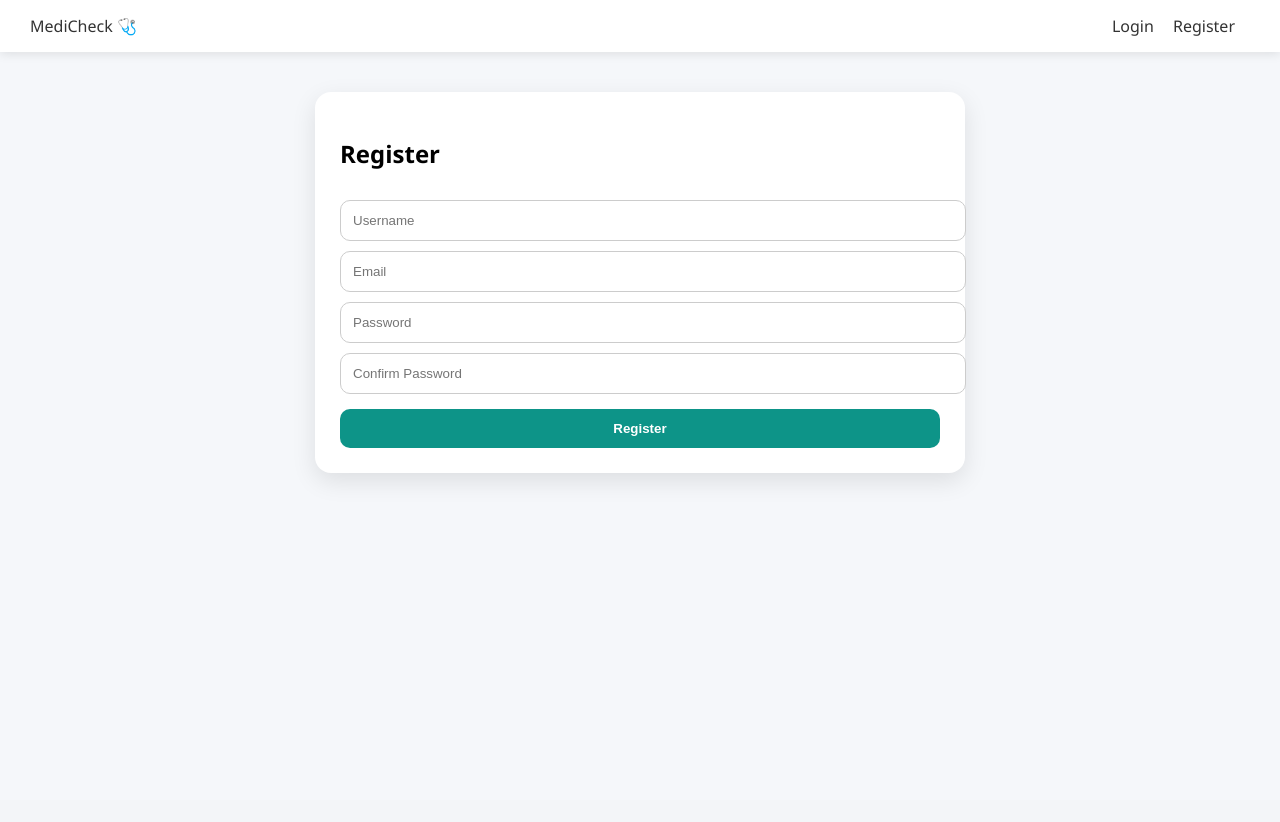
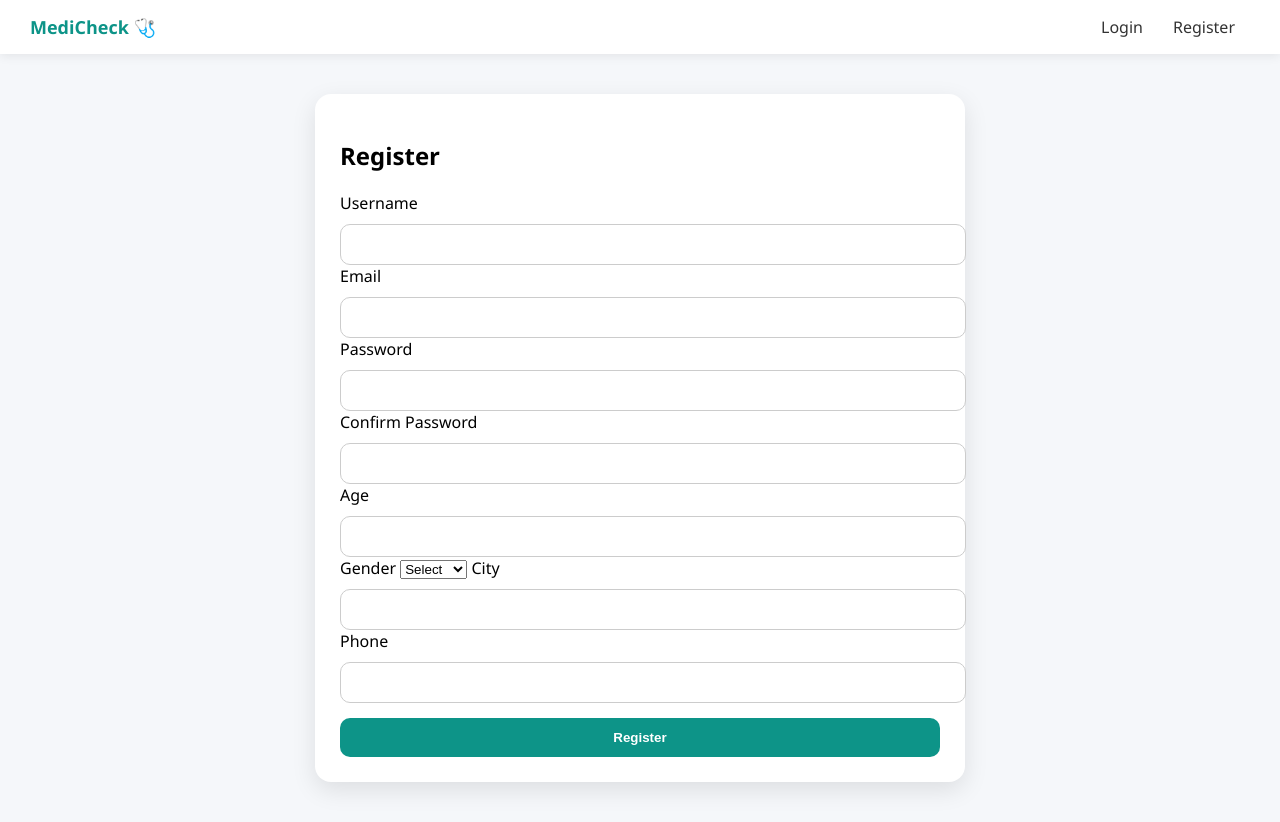
Before and after one commit to anushka9876/symptom-doctor-finder-ai, a Django app: page /accounts/register/ in a window 1280 px wide. Before the commit the page ends 479 px from the top, so only its background shows below. Run offline with Django 5.2, Linux system fonts and the light colour scheme; some libraries are stand-ins or nearby versions.

Commit message:
improved register form, validation, UI updates

```diff
--- a/accounts/forms.py
+++ b/accounts/forms.py
@@ -3,18 +3,50 @@ from django.contrib.auth.forms import UserCreationForm
 from .models import User
 
 class RegisterForm(UserCreationForm):
-    email  = forms.EmailField(required=True)
-    age    = forms.IntegerField(required=False)
+    email = forms.EmailField(required=True)
+
+    age = forms.IntegerField(
+        required=True,
+        error_messages={
+            'required': 'Age is required for better recommendations '
+        }
+    )
+
     gender = forms.ChoiceField(
-    choices=[('','Select'),
-            ('M','Male'),
-            ('F','Female'),
-            ('O','Other')],
-            required=False)
-    city   = forms.CharField(max_length=100, required=False)
-    phone  = forms.CharField(max_length=15,  required=False)
+        choices=[
+            ('', 'Select'),
+            ('M', 'Male'),
+            ('F', 'Female'),
+            ('O', 'Other')
+        ],
+        required=True,
+        error_messages={
+            'required': 'Please select your gender'
+        }
+    )
+
+    city = forms.CharField(
+        max_length=100,
+        required=True,
+        error_messages={
+            'required': 'City helps us find nearby doctors'
+        }
+    )
+
+    phone = forms.CharField(
+        max_length=15,
+        required=False
+    )
 
     class Meta:
-        model  = User
-        fields = ['username', 'email', 'password1', 'password2',
-                  'age', 'gender', 'city', 'phone']
+        model = User
+        fields = [
+            'username',
+            'email',
+            'password1',
+            'password2',
+            'age',
+            'gender',
+            'city',
+            'phone'
+        ]
--- a/symptoms/views.py
+++ b/symptoms/views.py
@@ -4,7 +4,6 @@ from django.http import HttpResponse
 from .models import Symptom, SymptomCheck
 
 # @login_required redirects to /accounts/login/ if not logged in
-@login_required
 def symptom_page(request):
     # Load all 132 symptoms for the checkbox list
     all_symptoms = Symptom.objects.all().order_by('name')
--- a/templates/accounts/register.html
+++ b/templates/accounts/register.html
@@ -3,15 +3,46 @@
 
 <div class="card">
   <h2>Register</h2>
+  {% if form.errors %}
+  <div style="color:red;">
+    {{ form.errors }}
+  </div>
+{% endif %}
 
   <form method="post">
-    {% csrf_token %}
-    <input type="text" name="username" placeholder="Username">
-    <input type="email" name="email" placeholder="Email">
-    <input type="password" name="password1" placeholder="Password">
-    <input type="password" name="password2" placeholder="Confirm Password">
-    <button type="submit">Register</button>
-  </form>
+  {% csrf_token %}
+
+  <label>Username</label>
+  <input type="text" name="username" required>
+
+  <label>Email</label>
+  <input type="email" name="email" required>
+
+  <label>Password</label>
+  <input type="password" name="password1" required>
+
+  <label>Confirm Password</label>
+  <input type="password" name="password2" required>
+
+  <label>Age</label>
+  <input type="number" name="age">
+
+  <label>Gender</label>
+  <select name="gender">
+    <option value="">Select</option>
+    <option value="M">Male</option>
+    <option value="F">Female</option>
+    <option value="O">Other</option>
+  </select>
+
+  <label>City</label>
+  <input type="text" name="city">
+
+  <label>Phone</label>
+  <input type="text" name="phone">
+
+  <button type="submit">Register</button>
+</form>
 </div>
 
 {% endblock %}
--- a/templates/base.html
+++ b/templates/base.html
@@ -108,6 +108,62 @@
       background: #ecfeff;
       border-radius: 10px;
     }
+
+    /* NEW NAVBAR STYLES */
+.navbar {
+  display: flex;
+  justify-content: space-between;
+  align-items: center;
+  padding: 15px 30px;
+  background: white;
+  box-shadow: 0 2px 10px rgba(0,0,0,0.08);
+}
+
+.logo {
+  font-weight: bold;
+  font-size: 18px;
+  text-decoration: none;
+  color: #0D9488;
+}
+
+.nav-right {
+  display: flex;
+  align-items: center;
+  gap: 15px;
+}
+
+.user-badge {
+  background: #ecfeff;
+  padding: 6px 12px;
+  border-radius: 20px;
+  font-size: 14px;
+  color: #0D9488;
+}
+
+.logout-btn {
+  background: transparent;
+  border: 1px solid #0D9488;
+  color: #0D9488;
+  padding: 6px 12px;
+  border-radius: 20px;
+  cursor: pointer;
+  margin-top: 0; /* important fix */
+  width: auto;   /* prevent full width */
+}
+
+.logout-btn:hover {
+  background: #0D9488;
+  color: white;
+}
+
+.nav-link {
+  text-decoration: none;
+  color: #333;
+}
+
+.nav-link:hover {
+  color: #0D9488;
+}
   </style>
 
   <script src="https://unpkg.com/htmx.org@1.9.10"></script>
@@ -115,24 +171,23 @@
 
 <body>
 
-<nav>
-  <div>
-    <a href="{% url 'symptoms:home' %}">MediCheck 🩺</a>
+<nav class="navbar">
+  <div class="nav-left">
+    <a href="{% url 'symptoms:home' %}" class="logo">MediCheck 🩺</a>
   </div>
 
-  <div>
+  <div class="nav-right">
     {% if user.is_authenticated %}
-      <span>Hi, {{ user.username }}</span>
+      <span class="user-badge">👋 {{ user.username }}</span>
 
-      <form method="post" action="{% url 'accounts:logout' %}" style="display:inline;">
+      <form method="post" action="{% url 'accounts:logout' %}">
         {% csrf_token %}
-        <button style="background:none;border:none;color:#0D9488;cursor:pointer;">
-          Logout
-        </button>
+        <button class="logout-btn">Logout</button>
       </form>
+
     {% else %}
-      <a href="{% url 'accounts:login' %}">Login</a>
-      <a href="{% url 'accounts:register' %}">Register</a>
+      <a href="{% url 'accounts:login' %}" class="nav-link">Login</a>
+      <a href="{% url 'accounts:register' %}" class="nav-link">Register</a>
     {% endif %}
   </div>
 </nav>
```
